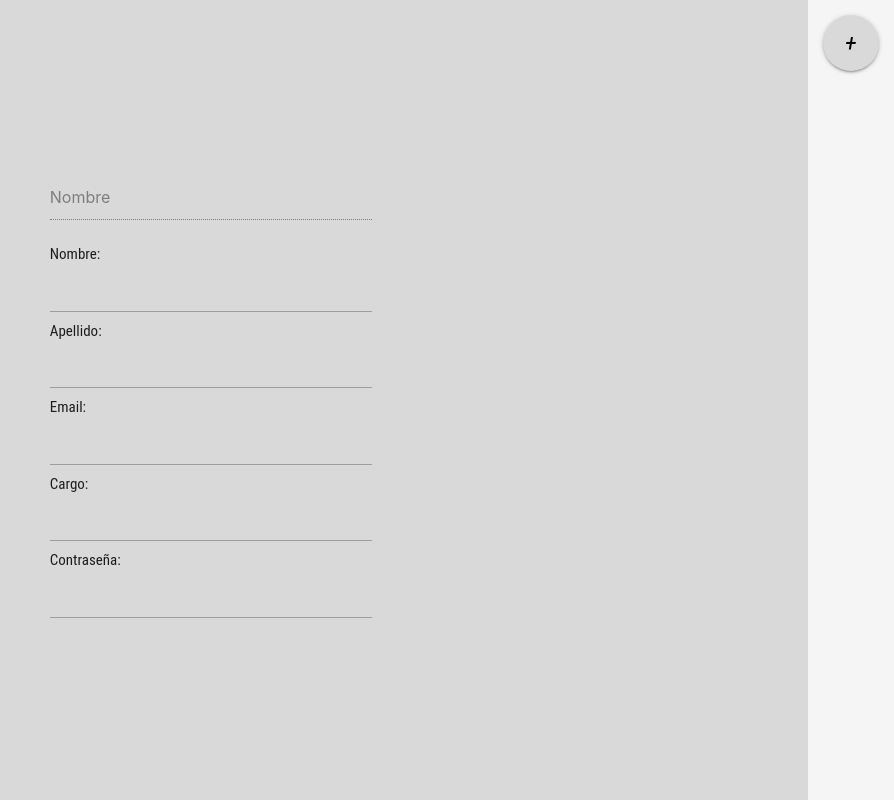
After one commit to JulianCallejas/ProyectoAgenda, a Flask app: template AgendApp/templates/Ususarios.html in a window 1280 px wide. The commit adds this page. Shown: the whole page, without its empty margins (386-1280 px from the left). Run offline with Flask 2, Linux system fonts and the light colour scheme; the template is opened without the code that fills it, so the values that code supplies are empty; parts of the project's set-up code (start-up, migrations or seed data) failed here and were passed over; some libraries are stand-ins or nearby versions.

Commit message:
Add files via upload

```diff
--- /dev/null
+++ b/AgendApp/templates/Ususarios.html
@@ -0,0 +1,64 @@
+<!DOCTYPE html>
+<html lang="en">
+<head>
+    <meta charset="UTF-8">
+    <meta http-equiv="X-UA-Compatible" content="IE=edge">
+    <meta name="viewport" content="width=device-width, initial-scale=1.0">
+
+    <title>Document</title>
+    <link rel="stylesheet" href="https://cdnjs.cloudflare.com/ajax/libs/materialize/1.0.0/css/materialize.min.css">
+    <link rel="stylesheet" href="../static/css/agregar.css">
+</head>
+<body>
+    <div class="contenedor">
+        <div class="caja-descripcion">
+            <form class="col s12">
+                <div class="textarea-descripcion">
+                    <div class="input-field col s6">
+                        <input id="input_text" type="text" data-length="50" value="Nombre" disabled="disabled">
+
+                      </div>
+                </div>
+                <div class="textarea-descripcion">
+                    <ul>
+                        <li>Nombre: <input id="input_text" type="text">
+
+                        </li>
+                        <li>Apellido:  <input id="input_text" type="text">
+
+                        </li>
+                        <li>Email:  <input id="input_text" id="email_inline" type="email" class="validate">
+
+                        </li>
+                        <li>Cargo:  <input id="input_text" type="text">
+
+                        </li>
+                        <li>Contraseña:  <input id="input_text" type="text">
+
+                        </li>
+                      </ul>
+                </div>
+            </form>
+
+
+        </div>
+
+        <div class="navbtn">
+            <a class="btn-floating btn-large waves-effect waves-light color-back"><i class="material-icons">+</i></a>
+            <div class="opciones">
+                <a class="waves-effect waves-light btn-large color-back">Inicio</a>
+                <a class="waves-effect waves-light btn-large color-back">Guardar</a>
+                <a class="waves-effect waves-light btn-large color-back">Eleminar</a>
+
+
+
+            </div>
+
+
+        </div>
+    </div>
+
+
+    <script src="https://cdnjs.cloudflare.com/ajax/libs/materialize/1.0.0/js/materialize.min.js"></script>
+</body>
+</html>
```
Also changed, not shown: AgendApp/templates/NewTask.html (+13 -2 lines), AgendApp/templates/admin-dashboard.html (+10 -1 lines).
